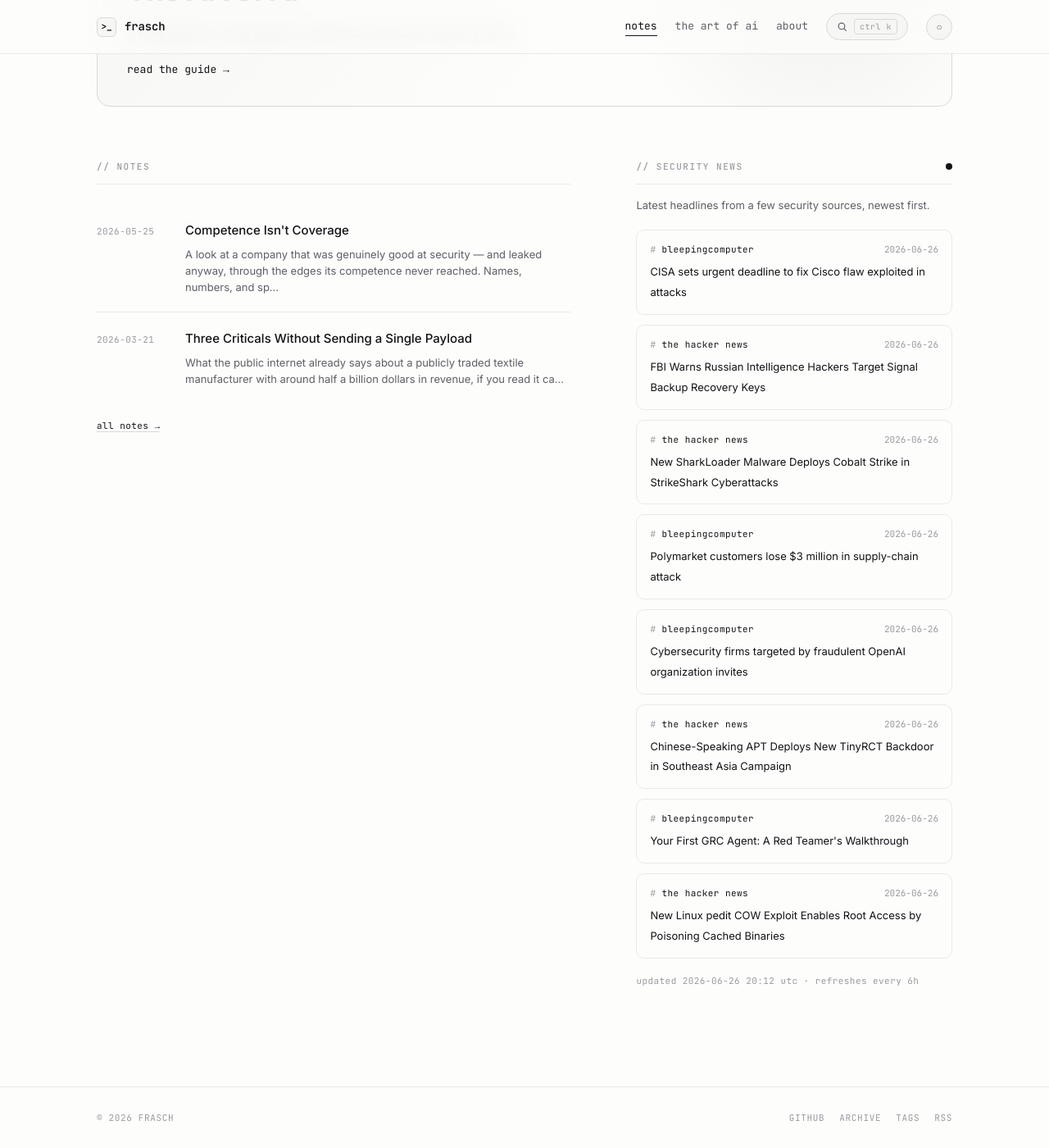
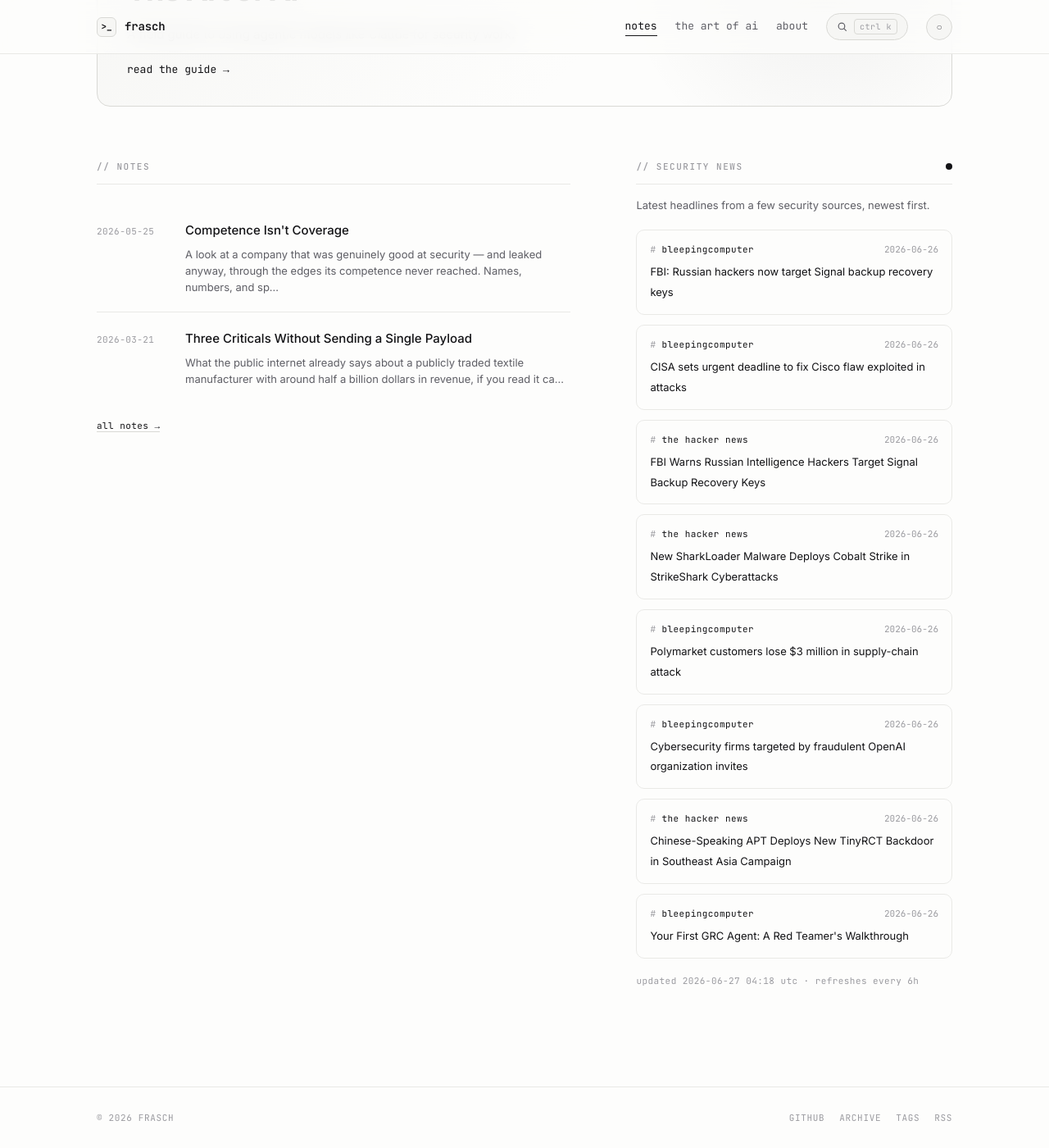
Before and after one commit to whoisfrasch/frasch, a Jekyll site: the page built from index.html, in a window 1280 px wide and 1400 px high, scrolled down 590 px. Shown: the whole window at 82% size. Built offline with Jekyll 4.4.1, drawn with Linux system fonts in a browser that asks for light colours.

Commit message:
Refresh security news feed

```diff
--- a/_data/news.json
+++ b/_data/news.json
@@ -1,6 +1,12 @@
 {
-  "updated": "2026-06-26T20:12:52Z",
+  "updated": "2026-06-27T04:18:20Z",
   "items": [
+    {
+      "source": "bleepingcomputer",
+      "title": "FBI: Russian hackers now target Signal backup recovery keys",
+      "link": "https://www.bleepingcomputer.com/news/security/fbi-russian-hackers-now-target-signal-backup-recovery-keys/",
+      "date": "2026-06-26T22:06:17Z"
+    },
     {
       "source": "bleepingcomputer",
       "title": "CISA sets urgent deadline to fix Cisco flaw exploited in attacks",
@@ -42,12 +48,6 @@
       "title": "Your First GRC Agent: A Red Teamer's Walkthrough",
       "link": "https://www.bleepingcomputer.com/news/security/your-first-grc-agent-a-red-teamers-walkthrough/",
       "date": "2026-06-26T14:01:11Z"
-    },
-    {
-      "source": "the hacker news",
-      "title": "New Linux pedit COW Exploit Enables Root Access by Poisoning Cached Binaries",
-      "link": "https://thehackernews.com/2026/06/new-linux-pedit-cow-exploit-enables.html",
-      "date": "2026-06-26T13:57:55Z"
     }
   ]
 }
```
